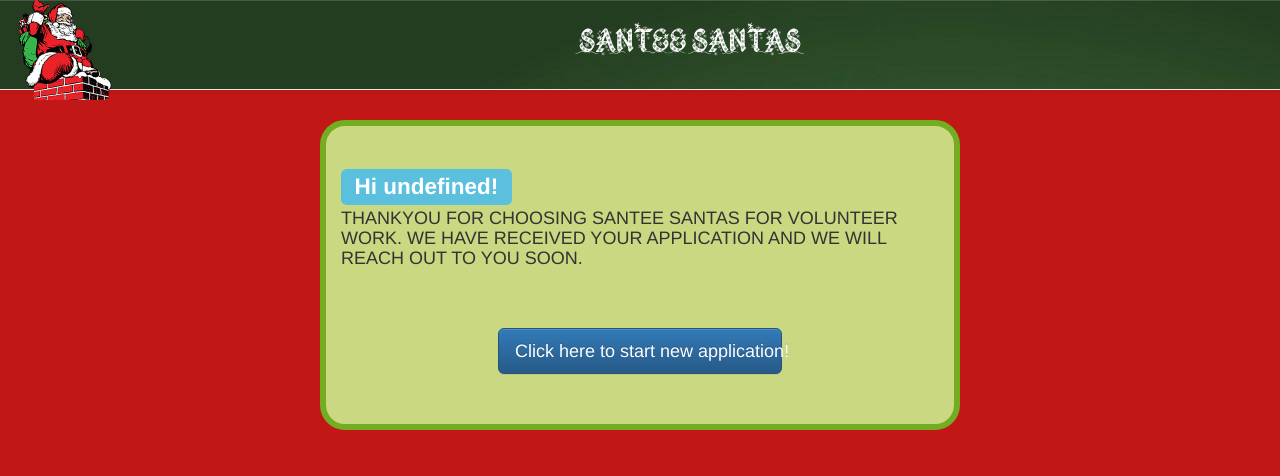
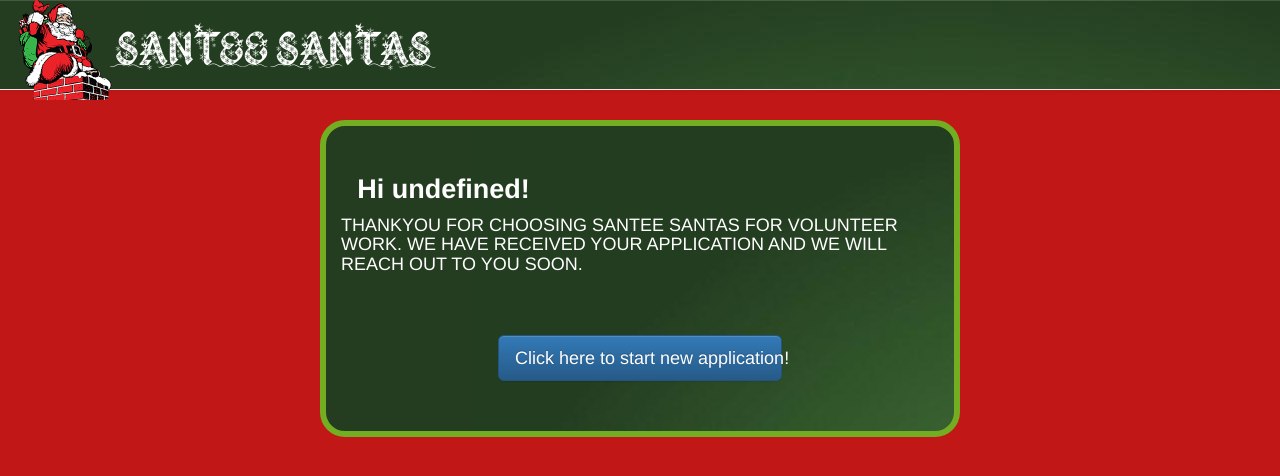
Before and after one commit to bpandayk/SanteeSantas, a plain HTML site: page public/thankyou.html in a window 1280 px wide. Drawn offline with nearby package versions, Linux system fonts and the light colour scheme.

Commit message:
theme change

```diff
--- a/public/js/waiver.css
+++ b/public/js/waiver.css
@@ -9,6 +9,7 @@ body{
   background-color:#C21717;
   padding-top:120px;
   padding-bottom:80px;
+  color:white;
 
 }
 
@@ -21,7 +22,8 @@ body{
 #mainbox{
   border-radius:25px;
   border: 6px solid #73AD21;
-  background-color:#C9D881;
+  /*background-color:#428bca;*/
+  background-image:url("../images/wallpaper12.jpg");
   padding-top:20px;
   padding-bottom:50px;
 
@@ -35,7 +37,7 @@ background-image:url("../images/wallpaper12.jpg");
 #sanhead{
   font-family: christmas;
   color:white;
-  font-size:6vw;
+  font-size:4vw;
   text-align:center;
 
 }
--- a/public/thankyou.html
+++ b/public/thankyou.html
@@ -32,15 +32,15 @@
          <div class="navbar-header" >
              <img src="images/santaretina.gif" id="santaimage">
            </div>
-            <div id = "sanhead">
-              <h1> <span> SANTEE SANTAS </span> </h1>
+            <div id = "sanhead2">
+              <h1> <span id="sanhead"> SANTEE SANTAS </span> </h1>
             </div>
          </div>
        </nav>
 
       <div class= "row">
         <div class="col-md-6 col-md-offset-3 col-xs-10 col-xs-offset-1 col-sm-8 col-sm-offset-2" id="mainbox">
-        <h2><span class="label label-info" id="thank"></span></h2>
+        <h1><span class="label" id="thank"></span></h1>
         <h4><span clasee="label"> THANKYOU FOR CHOOSING SANTEE SANTAS FOR VOLUNTEER WORK. WE HAVE RECEIVED YOUR APPLICATION AND WE WILL REACH OUT TO YOU SOON. </span></h4>
 
 
```
Also changed, not shown: public/index.html (+2 -2 lines), public/waiver.html (+2 -2 lines), public/waiveradult.html (+2 -2 lines).
